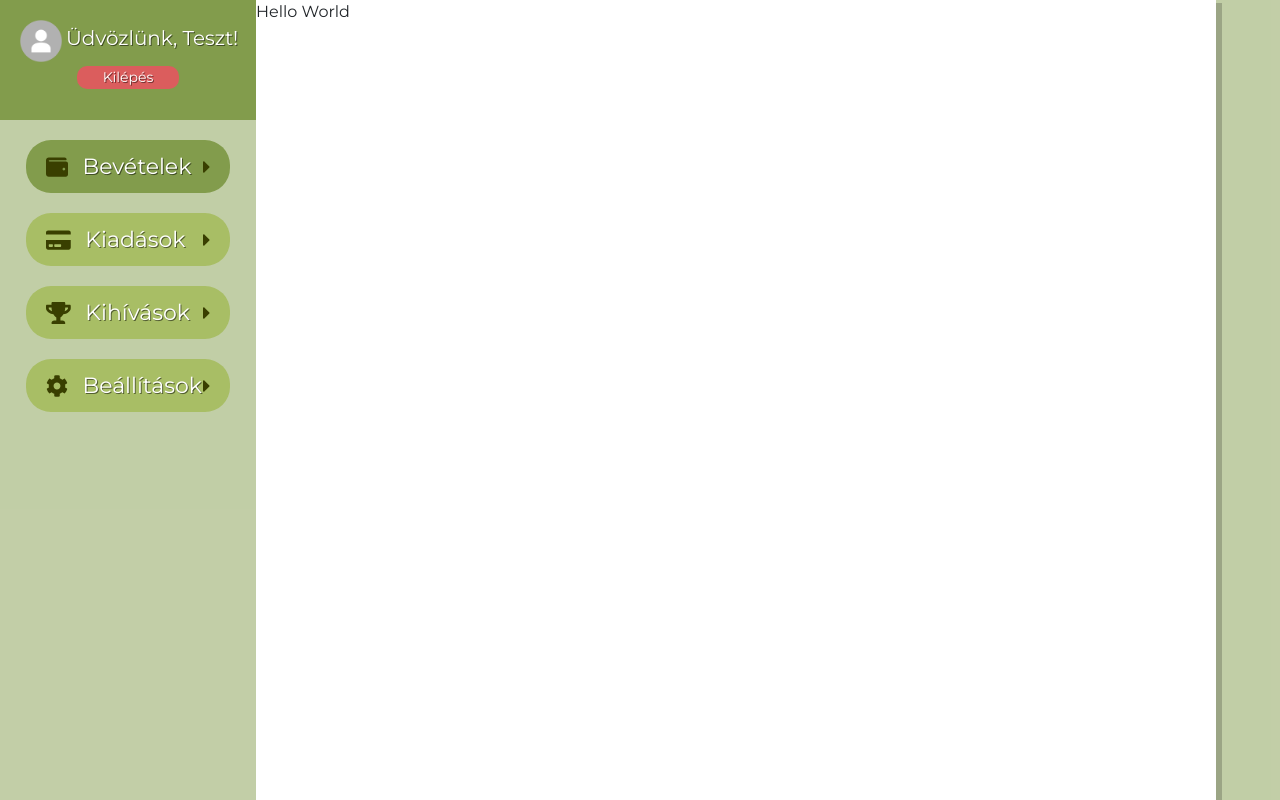
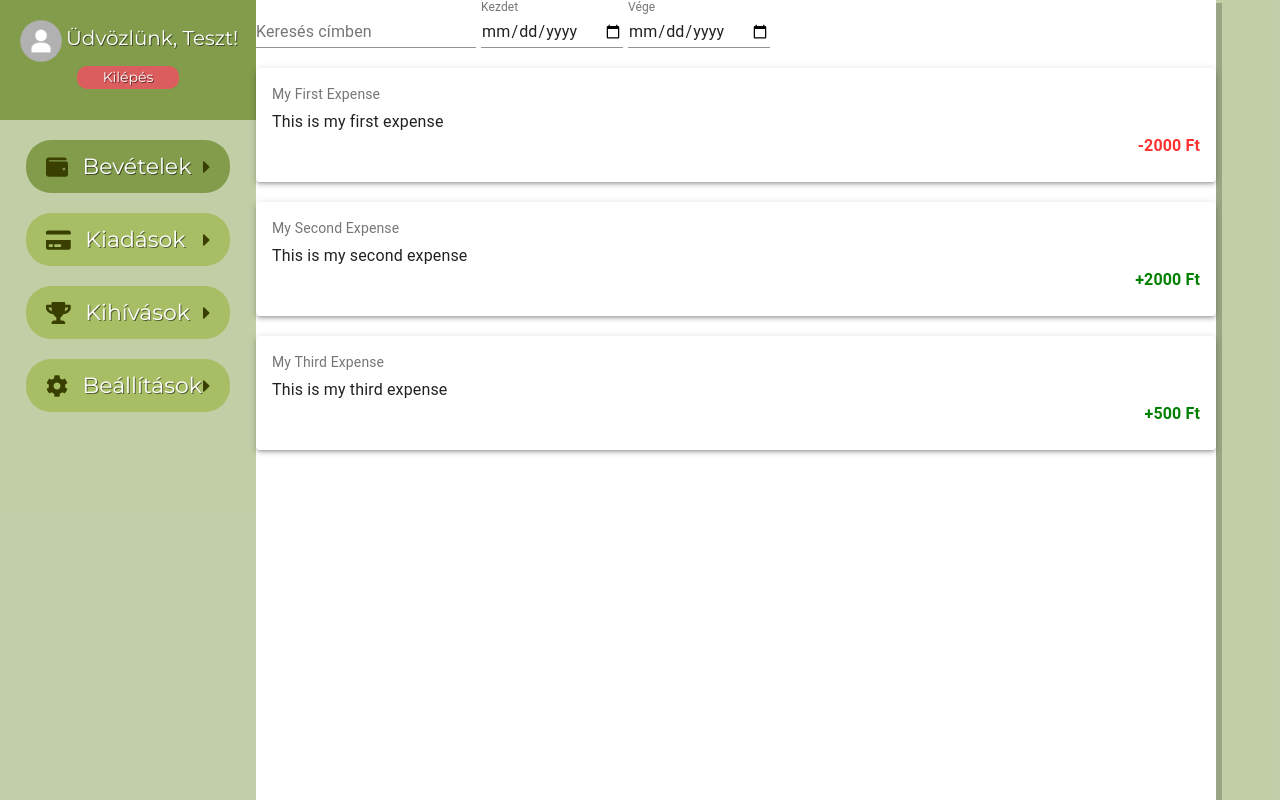
Before and after one commit to vereczkibalint/money_tracker, a React (Create React App) app in the folder client/: page / in a window 1280 px wide. Built offline with nearby package versions, Linux system fonts and the light colour scheme.

Commit message:
created homepage where the expenses are loaded in expenseboxes

```diff
--- a/client/src/components/HomePage.js
+++ b/client/src/components/HomePage.js
@@ -1,9 +1,69 @@
 import React from 'react';
+import ExpenseBox from './ExpenseBox';
+import { TextField } from '@material-ui/core';
+import { makeStyles } from '@material-ui/core';
+
+const useStyles = makeStyles(theme => ({
+    filterExpenses: {
+        marginBottom: 20
+    },
+    filterElement: {
+        marginRight: 5
+    }
+}));
 
 const HomePage = () => {
+    const classes = useStyles();
+
+    const expense1 = {
+        title: 'My First Expense',
+        description: 'This is my first expense',
+        amount: 2000,
+        type: 'expense'
+    };
+
+    const expense2 = {
+        title: 'My Second Expense',
+        description: 'This is my second expense',
+        amount: 2000,
+        type: 'income'
+    };
+
+    const expense3 = {
+        title: 'My Third Expense',
+        description: 'This is my third expense',
+        amount: 500,
+        type: 'income'
+    };
+
     return (
         <div>
-            Hello World
+            <div className="filter-expenses" className={classes.filterExpenses}>
+                <TextField id="title" label="Keresés címben" className={classes.filterElement} />
+                <TextField
+                    id="date"
+                    label="Kezdet"
+                    type="date"
+                    defaultValue={new Date()}
+                    className={classes.filterElement}
+                    InputLabelProps={{
+                    shrink: true,
+                    }}
+                />
+                <TextField
+                    id="date"
+                    label="Vége"
+                    type="date"
+                    defaultValue={new Date()}
+                    className={classes.filterElement}
+                    InputLabelProps={{
+                    shrink: true,
+                    }}
+                />
+            </div>
+            <ExpenseBox expense={expense1} />
+            <ExpenseBox expense={expense2} />
+            <ExpenseBox expense={expense3} />
         </div>
     )
 }
```
